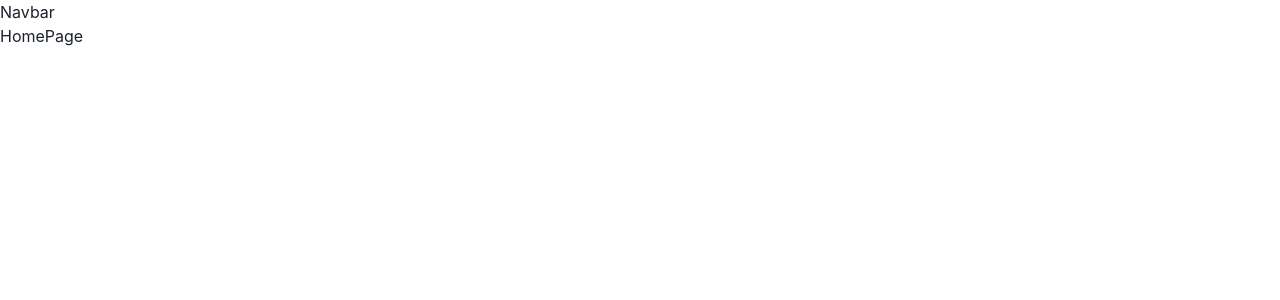
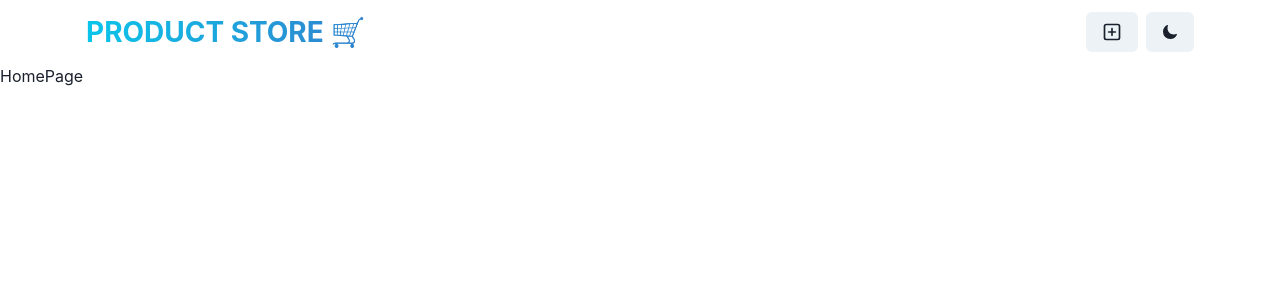
Before and after one commit to nirmal2342/StoreEase, a React app in the folder frontend/: page / in a window 1280 px wide. Shown: the top 300 px of the page. Built offline with nearby package versions, Linux system fonts and the light colour scheme; the HTML template or start-up script is replaced by a standard one.

Commit message:
updated navbar

```diff
--- a/frontend/package.json
+++ b/frontend/package.json
@@ -10,12 +10,14 @@
     "preview": "vite preview"
   },
   "dependencies": {
+    "@chakra-ui/icons": "^2.2.4",
     "@chakra-ui/react": "^2.10.9",
     "@emotion/react": "^11.14.0",
     "@emotion/styled": "^11.14.1",
     "framer-motion": "^12.23.21",
     "react": "^19.1.1",
     "react-dom": "^19.1.1",
+    "react-icons": "^5.5.0",
     "react-router-dom": "^7.9.2"
   },
   "devDependencies": {
--- a/frontend/src/component/Navbar.jsx
+++ b/frontend/src/component/Navbar.jsx
@@ -1,9 +1,47 @@
-import React from 'react'
+import { Button, Container, Flex, HStack, Text, useColorMode } from "@chakra-ui/react";
+import { Link } from "react-router-dom";
+
+import { PlusSquareIcon } from "@chakra-ui/icons";
+import { IoMoon } from "react-icons/io5";
+import { LuSun } from "react-icons/lu";
 
 const Navbar = () => {
+  const { colorMode, toggleColorMode } = useColorMode();
+
   return (
-    <div>Navbar</div>
-  )
-}
+    <Container maxW={"1140px"} px={4}>
+      <Flex
+        h={16}
+        alignItems={"center"}
+        justifyContent={"space-between"}
+        flexDir={{
+          base: "column",
+          sm: "row",
+        }}
+      >
+        <Text
+          fontSize={{ base: "22", sm: "28" }}
+          fontWeight={"bold"}
+          textTransform={"uppercase"}
+          textAlign={"center"}
+          bgGradient={"linear(to-r, cyan.400, blue.500)"}
+          bgClip={"text"}
+        >
+          <Link to={"/"}>Product Store 🛒</Link>
+        </Text>
 
-export default Navbar
+        <HStack spacing={2} alignItems={"center"}>
+          <Link to={"/create"}>
+            <Button>
+              <PlusSquareIcon fontSize={20} />
+            </Button>
+          </Link>
+          <Button onClick={toggleColorMode}>
+            {colorMode === "light" ? <IoMoon /> : <LuSun size='20' />}
+          </Button>
+        </HStack>
+      </Flex>
+    </Container>
+  );
+};
+export default Navbar;
```
Also changed, not shown: 1 other file (tests, documents, lock files or other folders).
